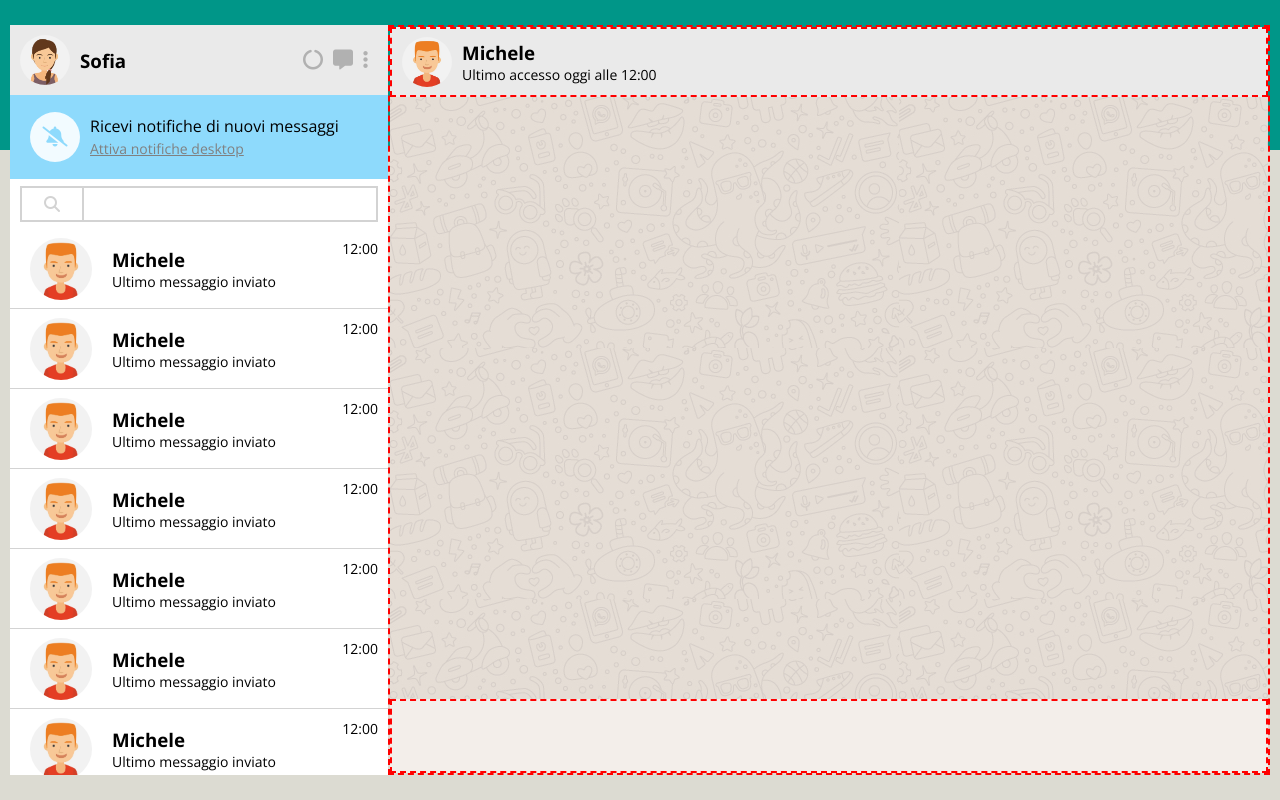
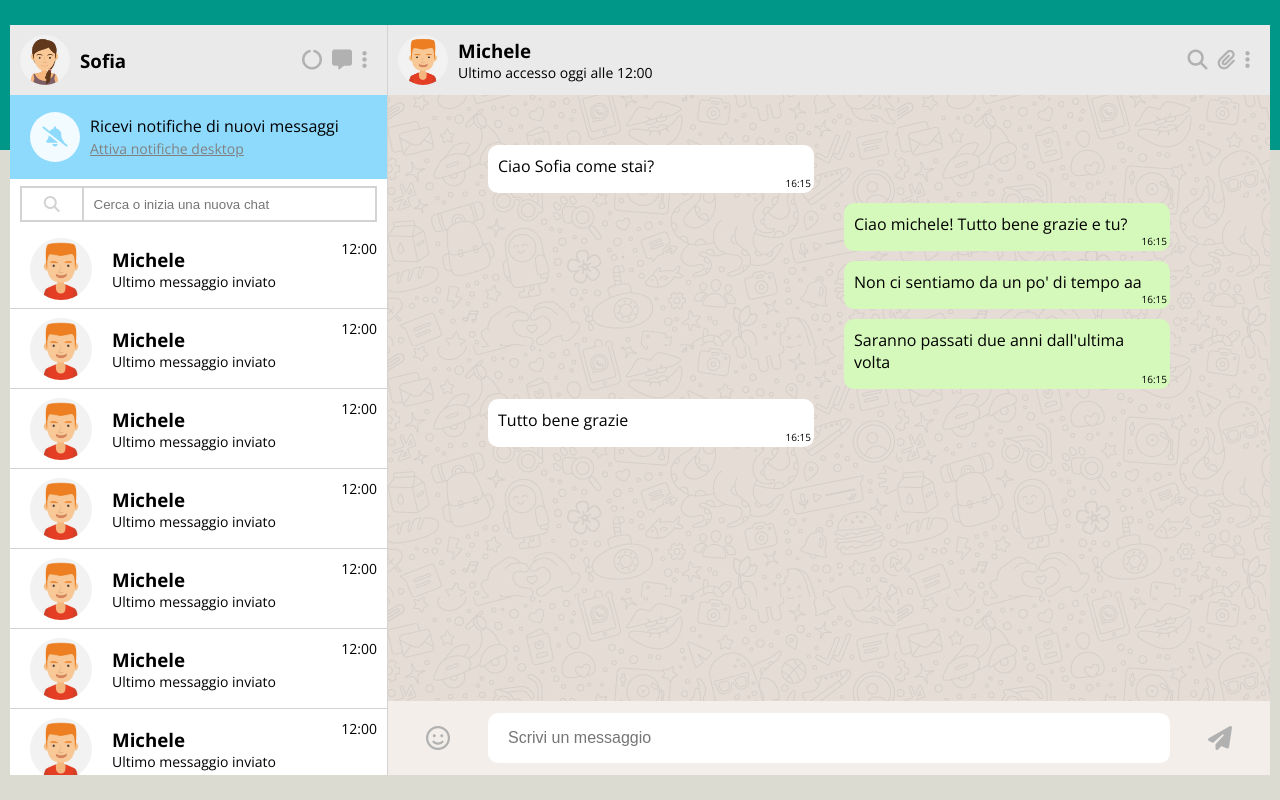
Before and after one commit to FedeViga/vue-boolzapp, a plain HTML site: page index.html in a window 1280 px wide. Drawn offline with nearby package versions, Linux system fonts and the light colour scheme.

Commit message:
completata grafica pagina

```diff
--- a/css/style.css
+++ b/css/style.css
@@ -75,6 +75,7 @@ main {
 #left-bar {
     width: 30%;
     height: 100%;
+    border-right: 1px solid lightgray;
 }
 
 #left-bar .profile {
@@ -144,6 +145,7 @@ main {
     width: 100%;
     height: 36px;
     border: 2px solid lightgray;
+    padding: 0px 10px;
 }
 
 #chat-list {
@@ -189,6 +191,15 @@ main {
     flex-direction: column;
 }
 
+#main-content .profile {
+    justify-content: space-between;
+}
+
+#main-content .chat-profile {
+    padding-left: 0;
+    gap: 0;
+}
+
 .contact-info p {
     font-size: 14px;
 }
@@ -196,11 +207,69 @@ main {
 .chat-content {
     background-image: url(../img/mine.jpg);
     height: calc(100% - 70px - 74px);
+    flex-direction: column;
     overflow-y: scroll;
+    padding: 50px 100px;
+}
+
+.message {
+    width: 326px;
+    margin-bottom: 10px;
+    border-radius: 10px;
+    padding: 10px;
+
+    position: relative;
+}
+
+.message p {
+    margin-bottom: 6px;
+}
+.recieved {
+    background-color: white;
+}
+
+.sent {
+    background-color: #D5F9BA;
+    align-self: flex-end;
+}
+
+.message .time {
+    position: absolute;
+    bottom: 0;
+    right: 0;
+    padding: 3px;
+    font-size: 10px;
 }
 
 #send-message-bar {
     height: 74px;
     background-color: #F3EEEA;
+    align-items: center;
+}
+
+.chat-emotes,
+.send-message {
+    width: 100px;
+    justify-content: center;
+    font-size: 24px;
+    color: #B1B1B1;
+
+}
+
+.send-message i {
+    cursor: pointer;
+}
+
+.message-bar {
+    width: calc(100% - 200px);
+}
+
+.message-bar input {
+    width: 100%;
+    height: 50px;
+    border: 0;
+    border-radius: 10px;
+    padding: 0px 20px;
+    font-size: 16px;
 }
 /* fine main content */
--- a/index.html
+++ b/index.html
@@ -77,7 +77,7 @@
                         <i class="fa-solid fa-magnifying-glass"></i>
                     </div>
 
-                    <input type="text">
+                    <input type="text" placeholder="Cerca o inizia una nuova chat">
                 </div>
 
                 <!-- lista delle chat -->
@@ -308,13 +308,15 @@
             </div>
 
             <!-- contenuto principale della chat -->
-            <div id="main-content" class="test">
+            <div id="main-content">
 
                 <!-- barra profilo -->
-                <div class="profile flex test">
+                <div class="profile flex">
 
-                    <!-- immagine profilo contatto-->
-                    <img src="./img/avatar_1.jpg" alt="immagine profilo 1">
+                    <div class="chat-profile flex">
+
+                        <!-- immagine -->
+                        <img src="./img/avatar_1.jpg" alt="">
 
                         <!-- info contatto -->
                         <div class="contact-info flex">
@@ -331,14 +333,77 @@
 
                     </div>
 
+                    <div class="profile-icons flex">
+                        <i class="fa-solid fa-magnifying-glass"></i>
+                        <i class="fa-solid fa-paperclip"></i>
+                        <i class="fa-solid fa-ellipsis-vertical"></i>
+                    </div>
+
+                </div>
+
                 <!-- contenuto della chat -->
-                <div class="chat-content">
+                <div class="chat-content flex">
+
+                    <div class="message recieved">
+                        <p>
+                            Ciao Sofia come stai?
+                        </p>
+                        <div class="time">
+                            16:15
+                        </div>
+                    </div>
+
+                    <div class="message sent">
+                        <p>
+                            Ciao michele! Tutto bene grazie e tu?
+                        </p>
+                        <div class="time">
+                            16:15
+                        </div>
+                    </div>
+
+                    <div class="message sent">
+                        <p>
+                            Non ci sentiamo da un po' di tempo aa
+                        </p>
+                        <div class="time">
+                            16:15
+                        </div>
+                    </div>
+                    <div class="message sent">
+                        <p>
+                            Saranno passati due anni dall'ultima volta
+                        </p>
+                        <div class="time">
+                            16:15
+                        </div>
+                    </div>
+                    <div class="message recieved">
+                        <p>
+                            Tutto bene grazie
+                        </p>
+                        <div class="time">
+                            16:15
+                        </div>
+                    </div>
+
 
                 </div>
 
                 <!-- bottom bar per inviare messaggio -->
-                <div id="send-message-bar" class="test">
+                <div id="send-message-bar" class="flex">
 
+                    <div class="chat-emotes flex">
+                        <i class="fa-regular fa-face-smile"></i>
+                    </div>
+
+                    <div class="message-bar">
+                        <input type="text" placeholder="Scrivi un messaggio">
+                    </div>
+
+                    <div class="send-message flex">
+                        <i class="fa-solid fa-paper-plane"></i>
+                    </div>
                 </div>
 
             </div>
```
Lines whose indentation alone changed are shown as unchanged.
